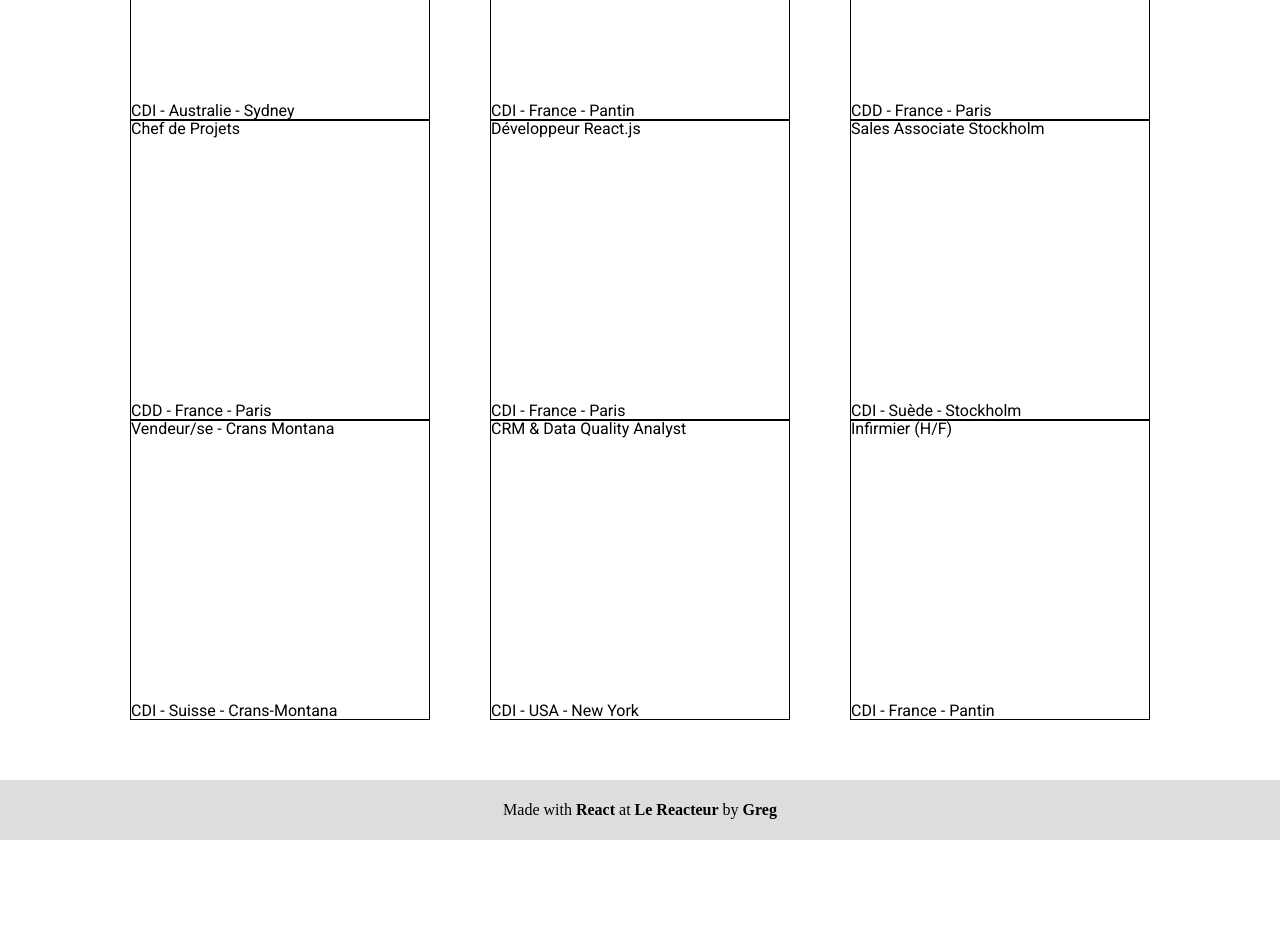
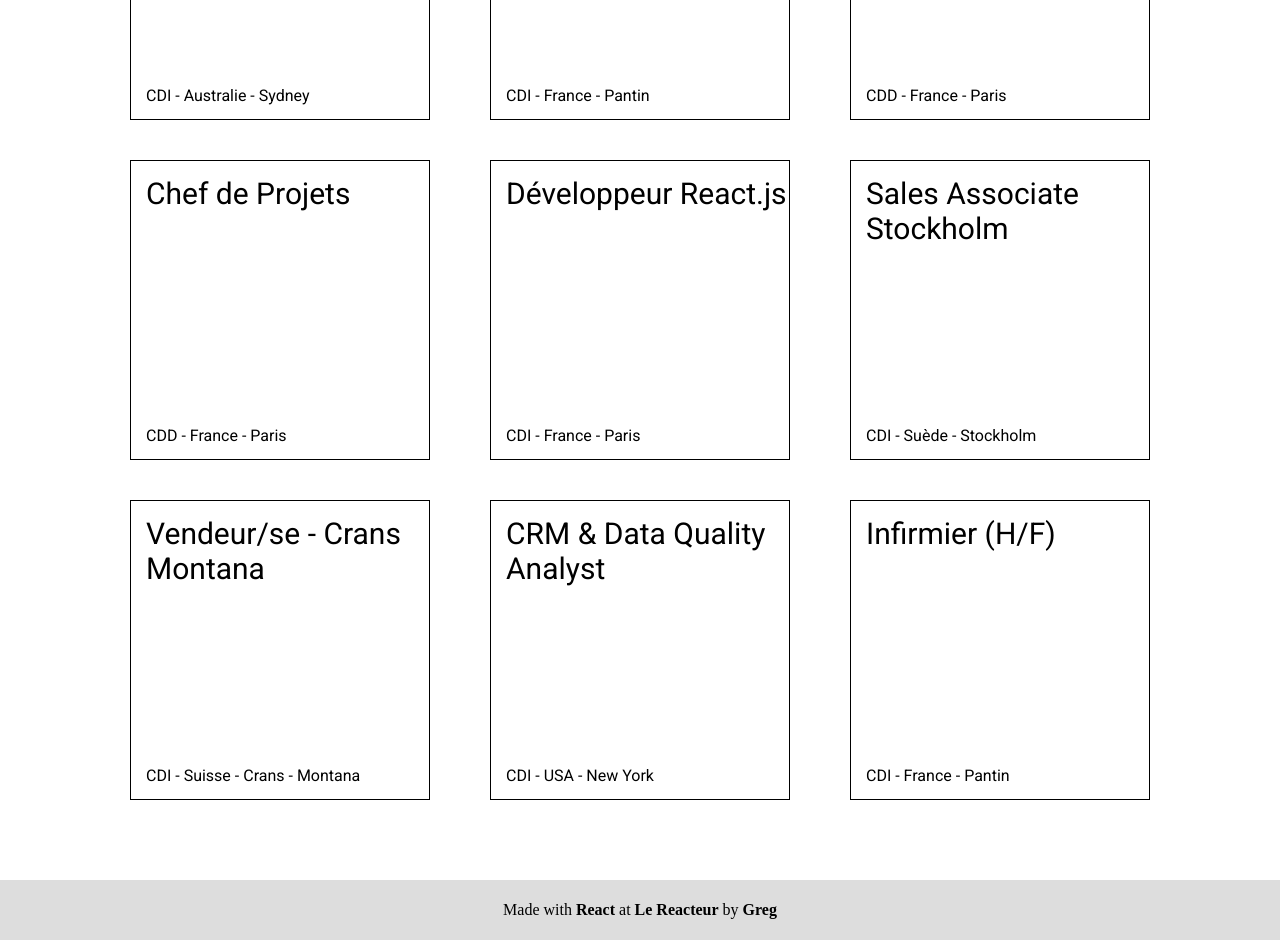
Before and after one commit to greg-abrn/The-Job-Board, a React (Vite) app: page / in a window 1280 px wide. Shown: the part 340-1280 px from the top of the page. Before the commit the page ends 1180 px from the top, so only its background shows below. Built offline with nearby package versions, Linux system fonts and the light colour scheme.

Commit message:
the-job-review

```diff
--- a/src/App.css
+++ b/src/App.css
@@ -33,10 +33,22 @@ header {
   display: flex;
   flex-direction: column;
   justify-content: space-between;
+  margin-bottom: 40px;
+}
+
+.bottom-desc {
+  padding: 0 0 15px 15px;
+}
+
+main div > p {
+  padding: 15px 0 0 15px;
+  font-size: 30px;
+  font-weight: 400;
+  line-height: 35px;
 }
 
 footer {
-  margin-top: 60px;
+  margin-top: 40px;
   height: 60px;
   background-color: #dddddd;
   display: flex;
--- a/src/App.jsx
+++ b/src/App.jsx
@@ -1,10 +1,12 @@
 import "./App.css";
+import Footer from "./components/Footer";
+import Header from "./components/Header";
 
 const App = () => {
   return (
     <>
       <header>
-        <h1>The Job Board</h1>
+        <Header />
       </header>
       <main>
         <div className="container">
@@ -12,7 +14,7 @@ const App = () => {
             <div>
               <p>Full Time Sales Associate - Sydney Boutique</p>
             </div>
-            <div>
+            <div className="bottom-desc">
               <span>CDI</span>
               <span> - </span>
               <span>Australie</span>
@@ -25,7 +27,7 @@ const App = () => {
             <div>
               <p>Agent de Sécurité - Pantin</p>
             </div>
-            <div>
+            <div className="bottom-desc">
               <span>CDI</span>
               <span> - </span>
               <span>France</span>
@@ -38,7 +40,7 @@ const App = () => {
             <div>
               <p>Responsable d'Atelier (H/F)</p>
             </div>
-            <div>
+            <div className="bottom-desc">
               <span>CDD</span>
               <span> - </span>
               <span>France</span>
@@ -51,7 +53,7 @@ const App = () => {
             <div>
               <p>Chef de Projets</p>
             </div>
-            <div>
+            <div className="bottom-desc">
               <span>CDD</span>
               <span> - </span>
               <span>France</span>
@@ -64,7 +66,7 @@ const App = () => {
             <div>
               <p>Développeur React.js</p>
             </div>
-            <div>
+            <div className="bottom-desc">
               <span>CDI</span>
               <span> - </span>
               <span>France</span>
@@ -77,7 +79,7 @@ const App = () => {
             <div>
               <p>Sales Associate Stockholm</p>
             </div>
-            <div>
+            <div className="bottom-desc">
               <span>CDI</span>
               <span> - </span>
               <span>Suède</span>
@@ -90,12 +92,12 @@ const App = () => {
             <div>
               <p>Vendeur/se - Crans Montana</p>
             </div>
-            <div>
+            <div className="bottom-desc">
               <span>CDI</span>
               <span> - </span>
               <span>Suisse</span>
               <span> - </span>
-              <span>Crans-Montana</span>
+              <span>Crans - Montana</span>
             </div>
           </div>
 
@@ -103,7 +105,7 @@ const App = () => {
             <div>
               <p>CRM & Data Quality Analyst</p>
             </div>
-            <div>
+            <div className="bottom-desc">
               <span>CDI</span>
               <span> - </span>
               <span>USA</span>
@@ -116,7 +118,7 @@ const App = () => {
             <div>
               <p>Infirmier (H/F)</p>
             </div>
-            <div>
+            <div className="bottom-desc">
               <span>CDI</span>
               <span> - </span>
               <span>France</span>
@@ -127,10 +129,7 @@ const App = () => {
         </div>
       </main>
       <footer>
-        <p>
-          Made with <span>React</span> at <span>Le Reacteur</span> by{" "}
-          <span>Greg</span>
-        </p>
+        <Footer />
       </footer>
     </>
   );
--- /dev/null
+++ b/src/components/Footer.jsx
@@ -0,0 +1,10 @@
+const Footer = () => {
+  return (
+    <p>
+      Made with <span>React</span> at <span>Le Reacteur</span> by{" "}
+      <span>Greg</span>
+    </p>
+  );
+};
+
+export default Footer;
--- /dev/null
+++ b/src/components/Header.jsx
@@ -0,0 +1,5 @@
+const Header = () => {
+  return <h1>The Job Board</h1>;
+};
+
+export default Header;
--- /dev/null
+++ b/src/components/Job.jsx
@@ -0,0 +1,5 @@
+const Job = () => {
+  return;
+};
+
+export default Job;
--- /dev/null
+++ b/src/components/Jobs.jsx
@@ -0,0 +1,5 @@
+const Jobs = () => {
+  return;
+};
+
+export default Jobs;
```
